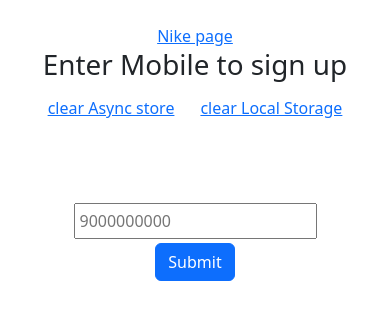
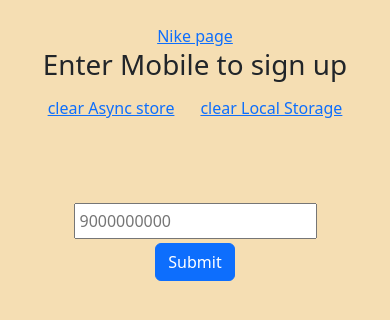
Before and after one commit to saikatgpae/chpl, a React (Create React App) app: page / in a window 390 px wide. Shown: the top 320 px of the page. Built offline with nearby package versions, Linux system fonts and the light colour scheme.

Commit message:
Remove linters error.

```diff
--- a/src/components/mobile/mobile.css
+++ b/src/components/mobile/mobile.css
@@ -15,13 +15,13 @@
   .head {
     flex-direction: column;
     align-items: center;
-    /* background-color: wheat; */
+    background-color: wheat;
   }
 
   .mobile-form {
     flex-direction: column;
     align-items: center;
-    /* background-color: wheat; */
+    background-color: wheat;
     height: 100vh;
   }
 }
```
